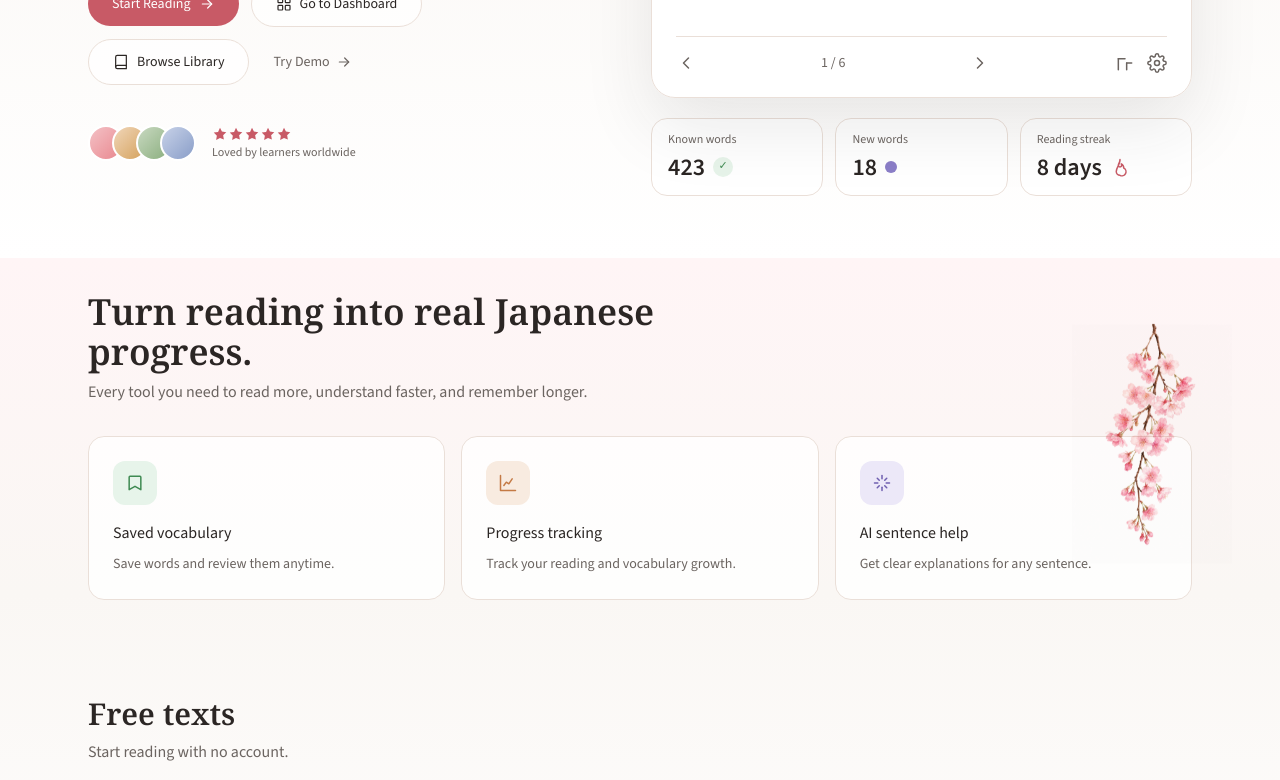
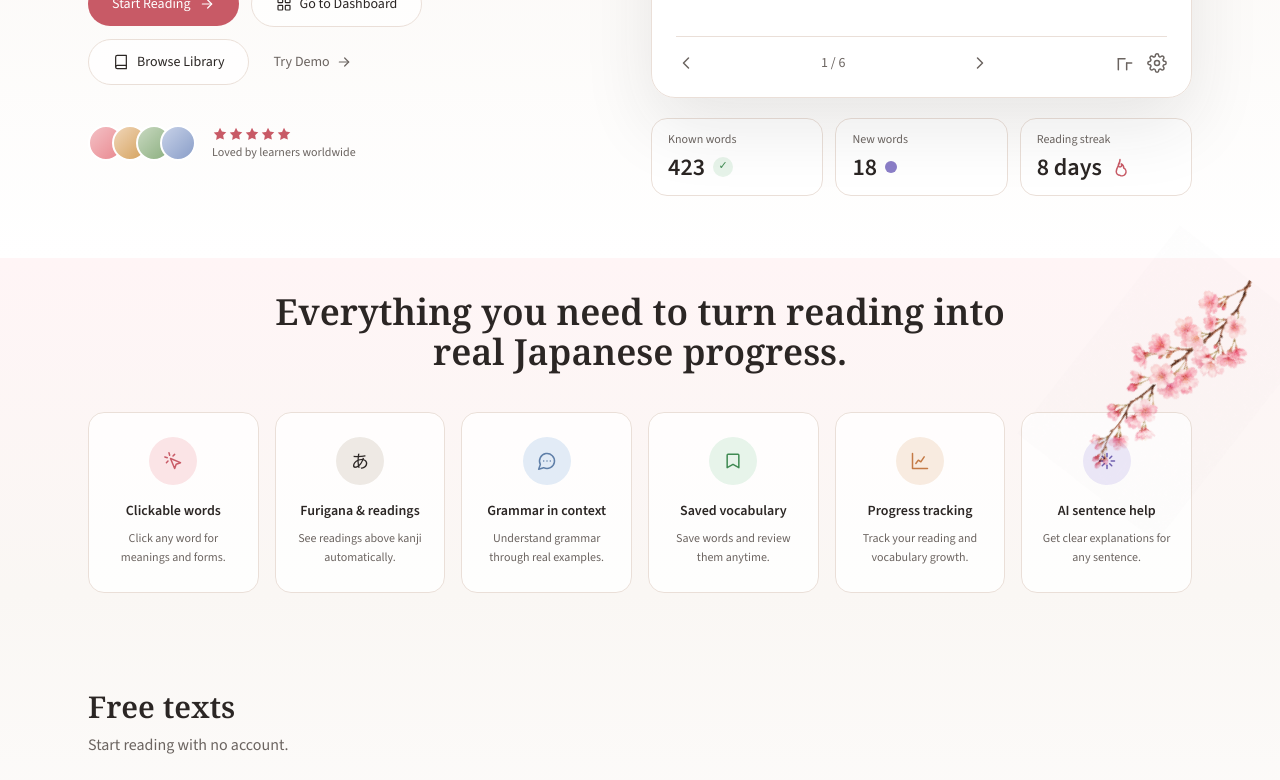
Before and after one commit to yusukidoi/Yomimasu, a Next.js app in the folder apps/web/: page / in a window 1280 px wide. Shown: the part 542-1322 px from the top of the page. Built offline with nearby package versions, Linux system fonts and the light colour scheme; no server answers; the database is empty.

Commit message:
feat: expand landing features to six cards and rotate sakura accent

```diff
--- a/apps/web/src/components/landing/landing-features.tsx
+++ b/apps/web/src/components/landing/landing-features.tsx
@@ -1,73 +1,96 @@
 import Image from "next/image";
+import type { ReactNode } from "react";
 import {
   BookmarkIcon,
   ChartIcon,
+  ChatIcon,
+  CursorClickIcon,
   SparklesIcon,
 } from "./landing-icons";
 
-const FEATURES = [
+type Feature = {
+  title: string;
+  description: string;
+  circleClass: string;
+  icon: ReactNode;
+};
+
+const FEATURES: Feature[] = [
+  {
+    title: "Clickable words",
+    description: "Click any word for meanings and forms.",
+    circleClass: "bg-[#fbe4e6] text-sakura-deep",
+    icon: <CursorClickIcon className="h-5 w-5" />,
+  },
+  {
+    title: "Furigana & readings",
+    description: "See readings above kanji automatically.",
+    circleClass: "bg-[#eee9e4] text-ink",
+    icon: <span className="font-display text-lg leading-none">あ</span>,
+  },
+  {
+    title: "Grammar in context",
+    description: "Understand grammar through real examples.",
+    circleClass: "bg-[#e2ebf6] text-[#5f7fa8]",
+    icon: <ChatIcon className="h-5 w-5" />,
+  },
   {
     title: "Saved vocabulary",
     description: "Save words and review them anytime.",
-    icon: BookmarkIcon,
-    iconClass: "bg-[#e7f4ea] text-[#3f8a52]",
+    circleClass: "bg-[#e7f4ea] text-[#3f8a52]",
+    icon: <BookmarkIcon className="h-5 w-5" />,
   },
   {
     title: "Progress tracking",
     description: "Track your reading and vocabulary growth.",
-    icon: ChartIcon,
-    iconClass: "bg-[#f8ebe0] text-[#c47a45]",
+    circleClass: "bg-[#f8ebe0] text-[#c47a45]",
+    icon: <ChartIcon className="h-5 w-5" />,
   },
   {
     title: "AI sentence help",
     description: "Get clear explanations for any sentence.",
-    icon: SparklesIcon,
-    iconClass: "bg-[#ece8f8] text-[#6f5fb0]",
+    circleClass: "bg-[#ece8f8] text-[#6f5fb0]",
+    icon: <SparklesIcon className="h-5 w-5" />,
   },
-] as const;
+];
 
 export function LandingFeatures() {
   return (
     <section id="features" className="relative mt-24">
       <Image
-        src="/decorations/sakura-vertical.png"
+        src="/decorations/sakura-vertical.png?v=2"
         alt=""
         aria-hidden
         width={200}
         height={267}
-        className="pointer-events-none absolute -right-10 top-8 hidden w-40 select-none mix-blend-multiply lg:block"
+        className="pointer-events-none absolute -right-16 -top-10 hidden w-44 rotate-[38deg] select-none mix-blend-multiply lg:block"
       />
 
-      <div className="max-w-2xl">
+      <div className="mx-auto max-w-3xl text-center">
         <h2 className="font-display text-3xl font-semibold text-ink md:text-4xl">
-          Turn reading into real Japanese progress.
+          Everything you need to turn reading into real Japanese progress.
         </h2>
-        <p className="mt-2 text-ink-muted">
-          Every tool you need to read more, understand faster, and remember
-          longer.
-        </p>
       </div>
 
-      <div className="mt-8 grid gap-4 md:grid-cols-3">
-        {FEATURES.map((feature) => {
-          const Icon = feature.icon;
-          return (
+      <div className="mt-10 grid gap-4 grid-cols-2 sm:grid-cols-3 lg:grid-cols-6">
+        {FEATURES.map((feature) => (
           <article
             key={feature.title}
-              className="rounded-2xl border border-line bg-white/80 p-6 transition hover:border-sakura/40 hover:shadow-[0_18px_40px_rgba(43,38,36,0.06)]"
+            className="flex flex-col items-center rounded-2xl border border-line bg-white/80 px-4 py-6 text-center transition hover:border-sakura/40 hover:shadow-[0_18px_40px_rgba(43,38,36,0.06)]"
           >
             <span
-                className={`flex h-11 w-11 items-center justify-center rounded-xl ${feature.iconClass}`}
+              className={`flex h-12 w-12 items-center justify-center rounded-full ${feature.circleClass}`}
             >
-                <Icon className="h-5 w-5" />
+              {feature.icon}
             </span>
-              <h3 className="mt-4 font-medium text-ink">{feature.title}</h3>
-              <p className="mt-2 text-sm leading-relaxed text-ink-muted">
+            <h3 className="mt-4 text-sm font-semibold text-ink">
+              {feature.title}
+            </h3>
+            <p className="mt-2 text-xs leading-relaxed text-ink-muted">
               {feature.description}
             </p>
           </article>
-          );
-        })}
+        ))}
       </div>
     </section>
   );
--- a/apps/web/src/components/landing/landing-icons.tsx
+++ b/apps/web/src/components/landing/landing-icons.tsx
@@ -117,6 +117,29 @@ export function SparklesIcon(props: IconProps) {
   );
 }
 
+export function CursorClickIcon(props: IconProps) {
+  return (
+    <svg {...base(props)}>
+      <path d="m9 9 5 12 1.8-5.2L21 14Z" />
+      <path d="M7.2 2.2 8 5.1" />
+      <path d="m5.1 8-2.9-.8" />
+      <path d="M14 4.1 12 6" />
+      <path d="m6 12-1.9 2" />
+    </svg>
+  );
+}
+
+export function ChatIcon(props: IconProps) {
+  return (
+    <svg {...base(props)}>
+      <path d="M7.9 20A9 9 0 1 0 4 16.1L2 22Z" />
+      <path d="M8 12h.01" />
+      <path d="M12 12h.01" />
+      <path d="M16 12h.01" />
+    </svg>
+  );
+}
+
 export function CheckCircleIcon(props: IconProps) {
   return (
     <svg {...base(props)}>
```
Lines whose indentation alone changed are shown as unchanged.
